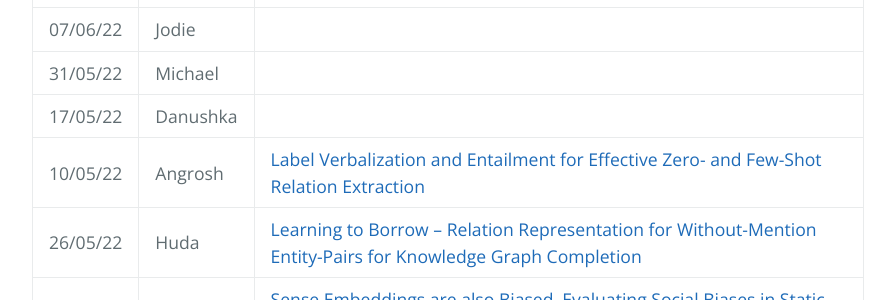
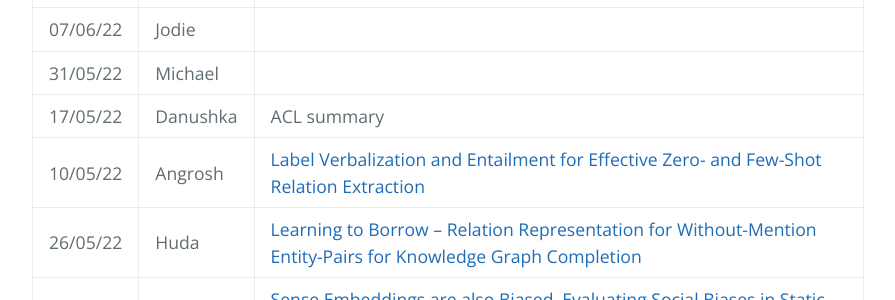
Before and after one commit to LivNLP/livnlp.github.io, a Jekyll site: the page built from reading.md, in a window 1280 px wide and 900 px high, scrolled down 541 px. Shown: the part 156-456 px from the top of the window, without its empty margins (192-1087 px from the left). Built offline with Jekyll 4.4.1, drawn with Linux system fonts in a browser that asks for light colours.

Commit message:
ACL summary

```diff
--- a/reading.md
+++ b/reading.md
@@ -17,7 +17,7 @@ We meet on a weely basis to discuss recent research papers. Here is the schedule
 | 14/06/22 | Huda | |
 | 07/06/22 | Jodie | |
 | 31/05/22 | Michael | |
-| 17/05/22 | Danushka | |
+| 17/05/22 | Danushka | ACL summary|
 | 10/05/22 | Angrosh | [Label Verbalization and Entailment for Effective Zero- and Few-Shot Relation Extraction](https://aclanthology.org/2021.emnlp-main.92/)|
 | 26/05/22 | Huda | [Learning to Borrow -- Relation Representation for Without-Mention Entity-Pairs for Knowledge Graph Completion](https://arxiv.org/abs/2204.13097)|
 | 19/04/22 | Jodie |[Sense Embeddings are also Biased--Evaluating Social Biases in Static and Contextualised Sense Embeddings](https://arxiv.org/abs/2203.07523) |
```
